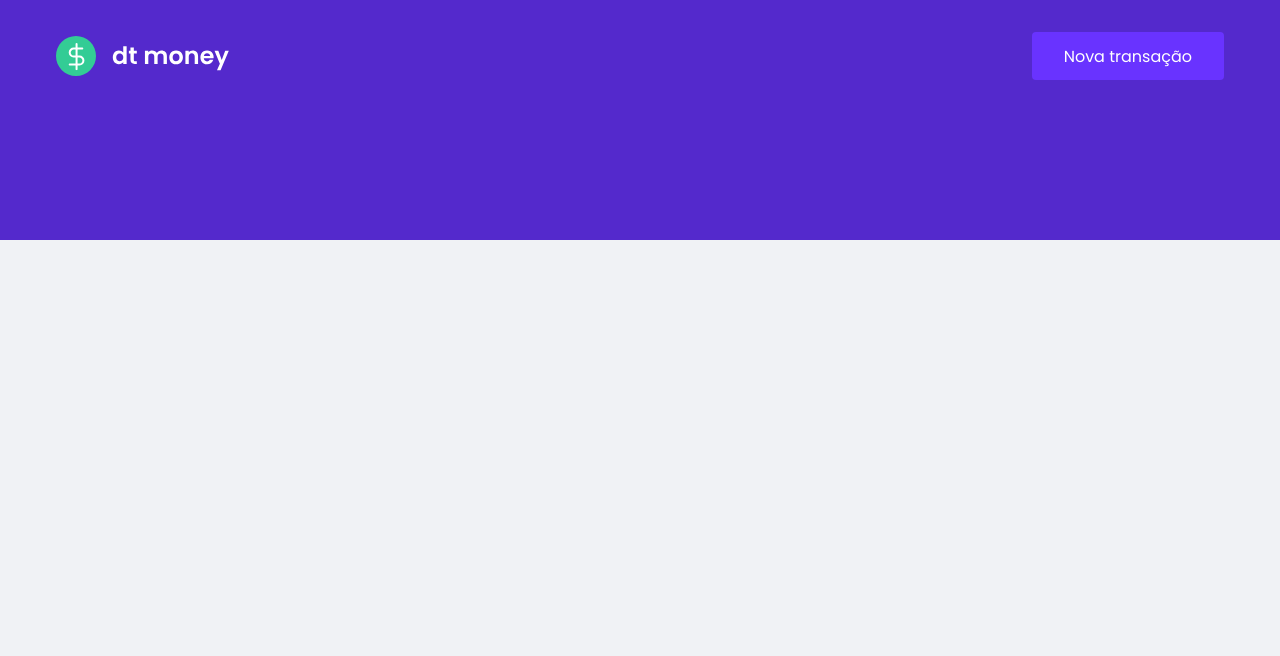
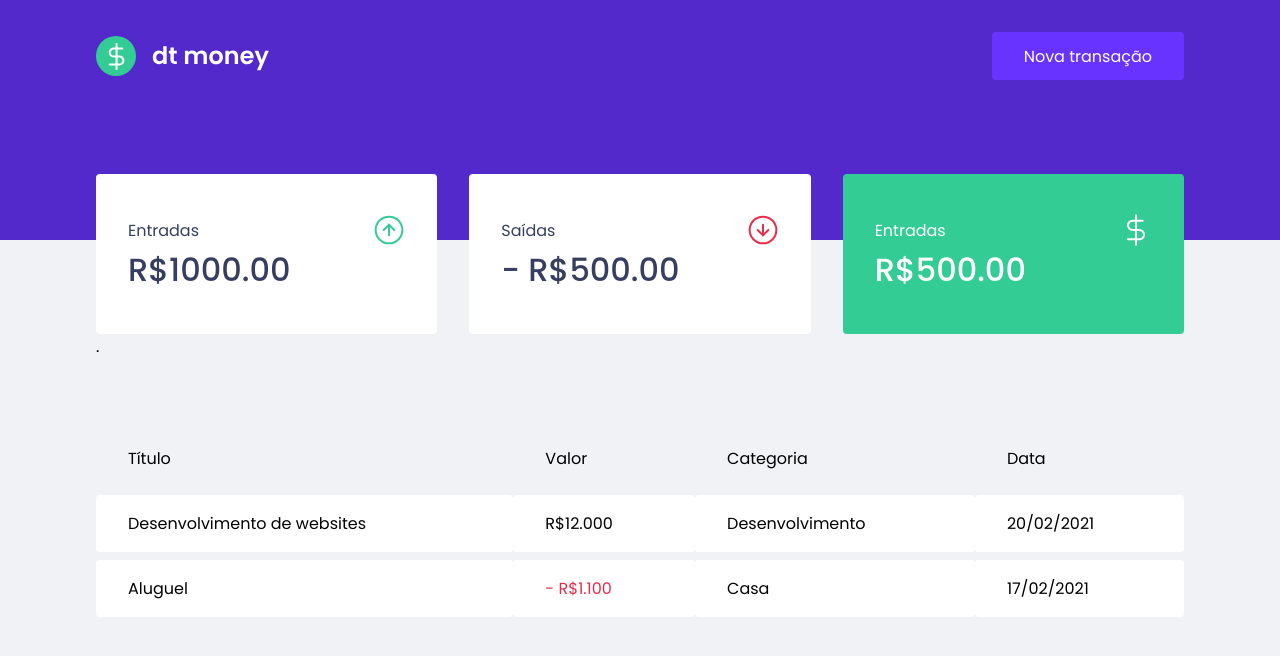
Before and after one commit to AlanOlimpio/dtmoney, a React (Create React App) app: page / in a window 1280 px wide. Shown: the top 656 px of the page. Built offline with nearby package versions, Linux system fonts and the light colour scheme.

Commit message:
feat: Criado layout

```diff
--- a/public/index.html
+++ b/public/index.html
@@ -7,7 +7,7 @@
     <meta name="viewport" content="width=device-width, initial-scale=1" />
     <meta name="theme-color" content="#000000" />
     <link rel="shortcut icon" href="favicon.png" type="image/png">
-    <link href="https://fonts.googleapis.com/css2?family=Poppins:wght@400;600&display=swap" rel="stylesheet">
+    <link href="https://fonts.googleapis.com/css2?family=Poppins:wght@400;500;600&display=swap" rel="stylesheet">
     <title>dtmoney</title>
   </head>
   <body>
--- a/src/App.tsx
+++ b/src/App.tsx
@@ -1,10 +1,13 @@
 import { GlobalStyle } from "./assets/styles/global";
+import { Dashboard } from "./components/Dashboard";
 import Header from "./components/Header";
 
 export function App() {
   return (
     <>
       <Header/>
+      <Dashboard/>
+
       <GlobalStyle/>
     </>
   );
--- a/src/assets/styles/global.ts
+++ b/src/assets/styles/global.ts
@@ -5,6 +5,7 @@
     --background:#f0f2f5;
     --red: #E52E4d;
     --blue: #5429CC;
+    --green: #33cc95;
     --blue-light: #6933ff;
     --text-title: #363f5f;
     --text-body: #969cn3;
--- /dev/null
+++ b/src/components/Dashboard/index.tsx
@@ -0,0 +1,12 @@
+import { Container } from "./styles"
+import { Summary } from "../Summary"
+import { TransationsTable } from "../TransationsTable"
+
+export function Dashboard(){
+  return (
+    <Container>
+      <Summary />.
+      <TransationsTable/>
+    </Container>
+  )
+}
--- /dev/null
+++ b/src/components/Dashboard/styles.ts
@@ -0,0 +1,7 @@
+import styled from "styled-components";
+
+export const Container = styled.main`
+  max-width:1120px;
+  margin: 0 auto;
+  padding: 2.5rem 1rem;
+`;
--- a/src/components/Header/index.tsx
+++ b/src/components/Header/index.tsx
@@ -1,5 +1,5 @@
 import logoImg from '../../assets/logo.svg'
-import { Container, Content } from '../styles'
+import { Container, Content } from './styles'
 
 export default function Header(){
   return (
--- a/src/components/styles.ts
+++ b/src/components/Header/styles.ts
@@ -5,7 +5,7 @@
 `;
 
 export const Content = styled.div`
-    max-width:1200px;
+    max-width:1120px;
     margin: 0 auto;
     padding: 2rem 1rem 10rem;
     display:flex;
--- /dev/null
+++ b/src/components/Summary/index.tsx
@@ -0,0 +1,33 @@
+import icomeImg from '../../assets/income.svg';
+import outcomeIMG from '../../assets/outcome.svg';
+import totalImg from '../../assets/total.svg';
+import { Container } from "./styles";
+
+export function Summary(){
+  return (
+    <Container>
+      <div>
+        <header>
+          <p>Entradas</p>
+          <img src={icomeImg} alt="Entradas"/>
+        </header>
+        <strong>R$1000.00</strong>
+      </div>
+      <div>
+        <header>
+          <p>Saídas</p>
+          <img src={outcomeIMG} alt="Entradas"/>
+        </header>
+        <strong>- R$500.00</strong>
+      </div>
+      <div className="highlight-background">
+        <header>
+          <p>Entradas</p>
+          <img src={totalImg} alt="Entradas"/>
+        </header>
+        <strong>R$500.00</strong>
+      </div>
+    </Container>
+
+  )
+}
--- /dev/null
+++ b/src/components/Summary/styles.ts
@@ -0,0 +1,33 @@
+import styled from "styled-components";
+
+export const Container = styled.div `
+    display:grid;
+    grid-template-columns: repeat(3, 1fr);
+    gap: 2rem;
+    margin-top: -6.6rem;
+
+
+    div{
+      background: var(--shape);
+      padding: 2.5rem 2rem;
+      border-radius: 0.25rem;
+      color: var(--text-title);
+
+    header {
+      display: flex;
+      align-items:center;
+      justify-content: space-between;
+    }
+    strong {
+      dispaly:block;
+      margin-top 1rem;
+      font-size: 2rem;
+      font-weight: 500;
+      line-height: 3rem;
+    }
+    &.highlight-background{
+      background: var(--green);
+      color:#fff;
+    }
+  }
+`;
--- /dev/null
+++ b/src/components/TransationsTable/index.tsx
@@ -0,0 +1,33 @@
+import { Container } from "./styles";
+
+export function TransationsTable(){
+  return (
+    <Container>
+      <table>
+        <thead>
+          <tr>
+            <th className="title">Título</th>
+            <th>Valor</th>
+            <th>Categoria</th>
+            <th>Data</th>
+         </tr>
+        </thead>
+        <tbody>
+          <tr>
+              <td>Desenvolvimento de websites</td>
+              <td className="deposit">R$12.000</td>
+              <td>Desenvolvimento</td>
+              <td>20/02/2021</td>
+          </tr>
+          <tr>
+              <td>Aluguel</td>
+              <td className="withdraw">- R$1.100</td>
+              <td>Casa</td>
+              <td>17/02/2021</td>
+          </tr>
+        </tbody>
+      </table>
+    </Container>
+
+  )
+}
--- /dev/null
+++ b/src/components/TransationsTable/styles.ts
@@ -0,0 +1,34 @@
+import styled from "styled-components";
+
+export const Container = styled.div `
+  margin-top: 4rem;
+
+  table {
+    width: 100%;
+    border-spacing: 0 0.5rem;
+
+    th {
+      color: var(--text-body);
+      font-weight: 400;
+      padding: 1rem 2rem;
+      text-align: left;
+      line-height: 1.5rem;
+    }
+
+    td {
+      padding:1rem 2rem;
+      border: 0;
+      background: var(--shape);
+      color: var(--text-body);
+      border-radius: 0.25rem;
+
+      &.first-child{
+        color:var(--green);
+      }
+      &.withdraw{
+        color:var(--red);
+      }
+    }
+  }
+
+`;
```
